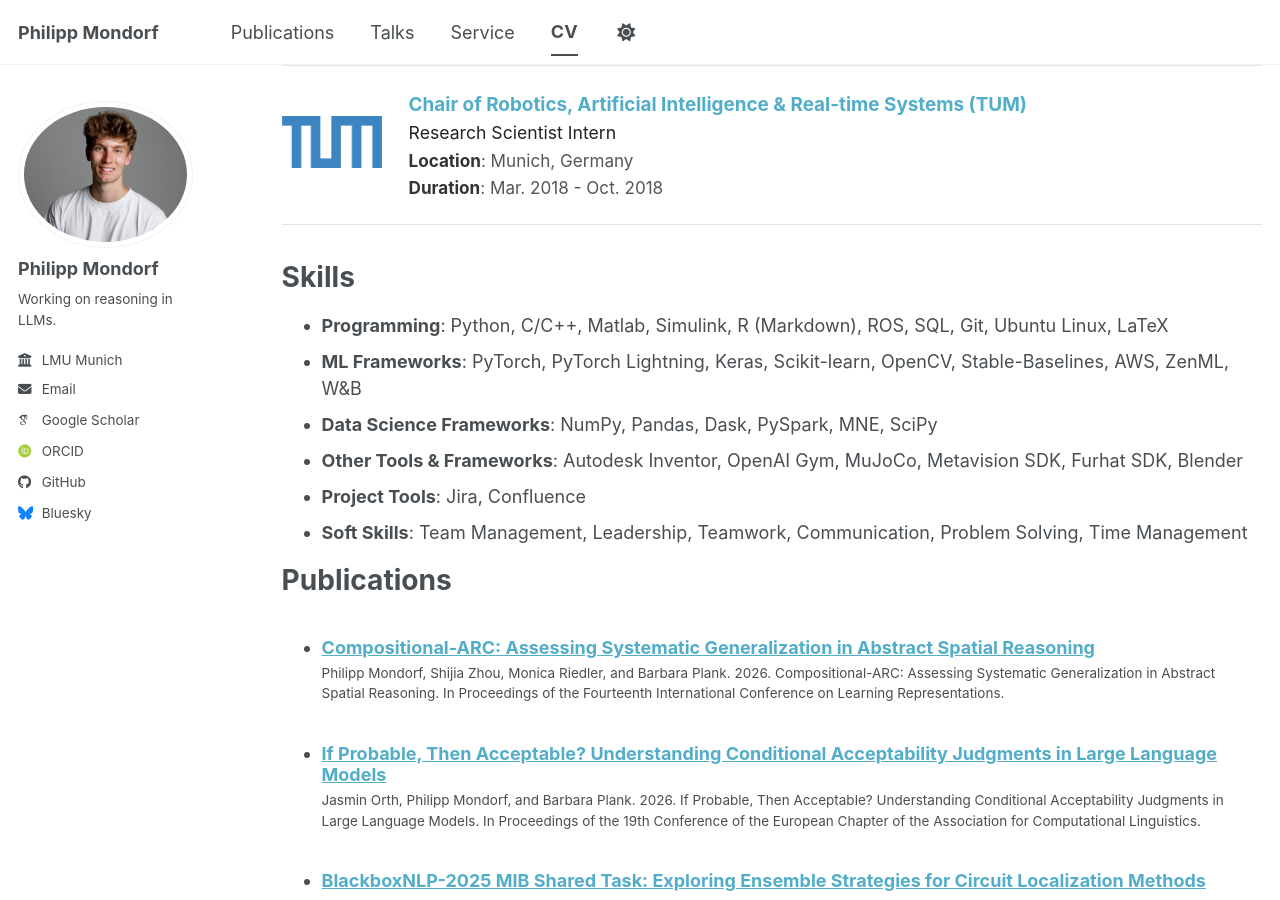
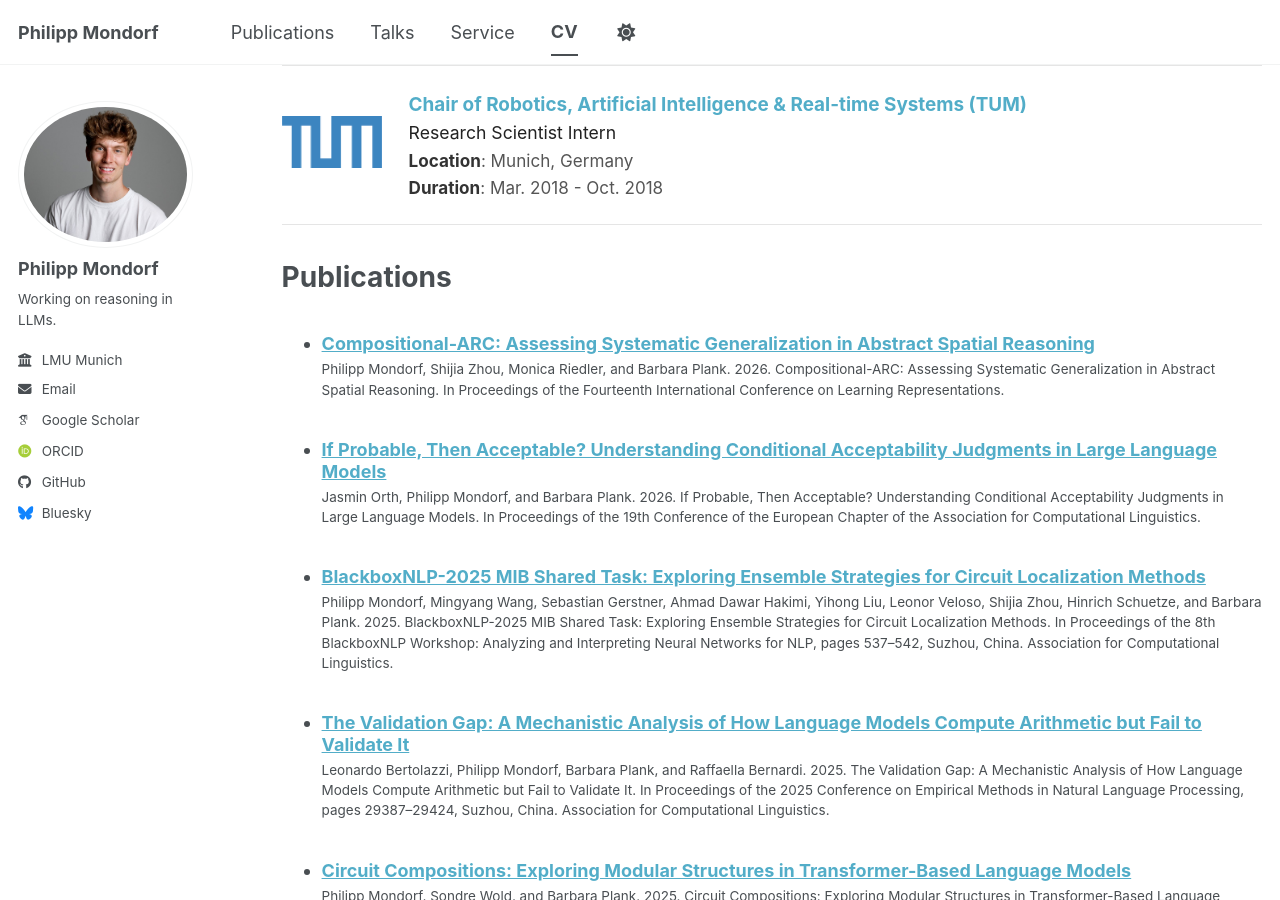
Before and after one commit to PMMon/pmmon.github.io, a Jekyll site: the page built from _pages/cv.html, in a window 1280 px wide and 900 px high, scrolled down 1712 px. Built offline with Jekyll 4.4.1, drawn with Linux system fonts in a browser that asks for light colours; some web fonts are replaced; a script bundle is joined from its source files by our own code; library files that are not in the unit come from our copies; some of the changed text lies outside the part shown.

Commit message:
rearrange items

```diff
--- a/_pages/cv.html
+++ b/_pages/cv.html
@@ -219,17 +219,6 @@
   {% endfor %}
 </div>
 
-<h1>Skills</h1>
-
-<ul>
-  <li><strong>Programming</strong>: Python, C/C++, Matlab, Simulink, R (Markdown), ROS, SQL, Git, Ubuntu Linux, LaTeX</li>
-  <li><strong>ML Frameworks</strong>: PyTorch, PyTorch Lightning, Keras, Scikit-learn, OpenCV, Stable-Baselines, AWS, ZenML, W&amp;B</li>
-  <li><strong>Data Science Frameworks</strong>: NumPy, Pandas, Dask, PySpark, MNE, SciPy</li>
-  <li><strong>Other Tools &amp; Frameworks</strong>: Autodesk Inventor, OpenAI Gym, MuJoCo, Metavision SDK, Furhat SDK, Blender</li>
-  <li><strong>Project Tools</strong>: Jira, Confluence</li>
-  <li><strong>Soft Skills</strong>: Team Management, Leadership, Teamwork, Communication, Problem Solving, Time Management</li>
-</ul>
-
 <h1>Publications</h1>
 <ul>
 {% for post in site.publications reversed %}
@@ -243,3 +232,14 @@
   {% include archive-single-talk-cv.html %}
 {% endfor %}
 </ul>
+
+<h1>Skills</h1>
+
+<ul>
+  <li><strong>Programming</strong>: Python, C/C++, Matlab, Simulink, R (Markdown), ROS, SQL, Git, Ubuntu Linux, LaTeX</li>
+  <li><strong>ML Frameworks</strong>: PyTorch, PyTorch Lightning, Keras, Scikit-learn, OpenCV, Stable-Baselines, AWS, ZenML, W&amp;B</li>
+  <li><strong>Data Science Frameworks</strong>: NumPy, Pandas, Dask, PySpark, MNE, SciPy</li>
+  <li><strong>Other Tools &amp; Frameworks</strong>: Autodesk Inventor, OpenAI Gym, MuJoCo, Metavision SDK, Furhat SDK, Blender</li>
+  <li><strong>Project Tools</strong>: Jira, Confluence</li>
+  <li><strong>Soft Skills</strong>: Team Management, Leadership, Teamwork, Communication, Problem Solving, Time Management</li>
+</ul>
```
